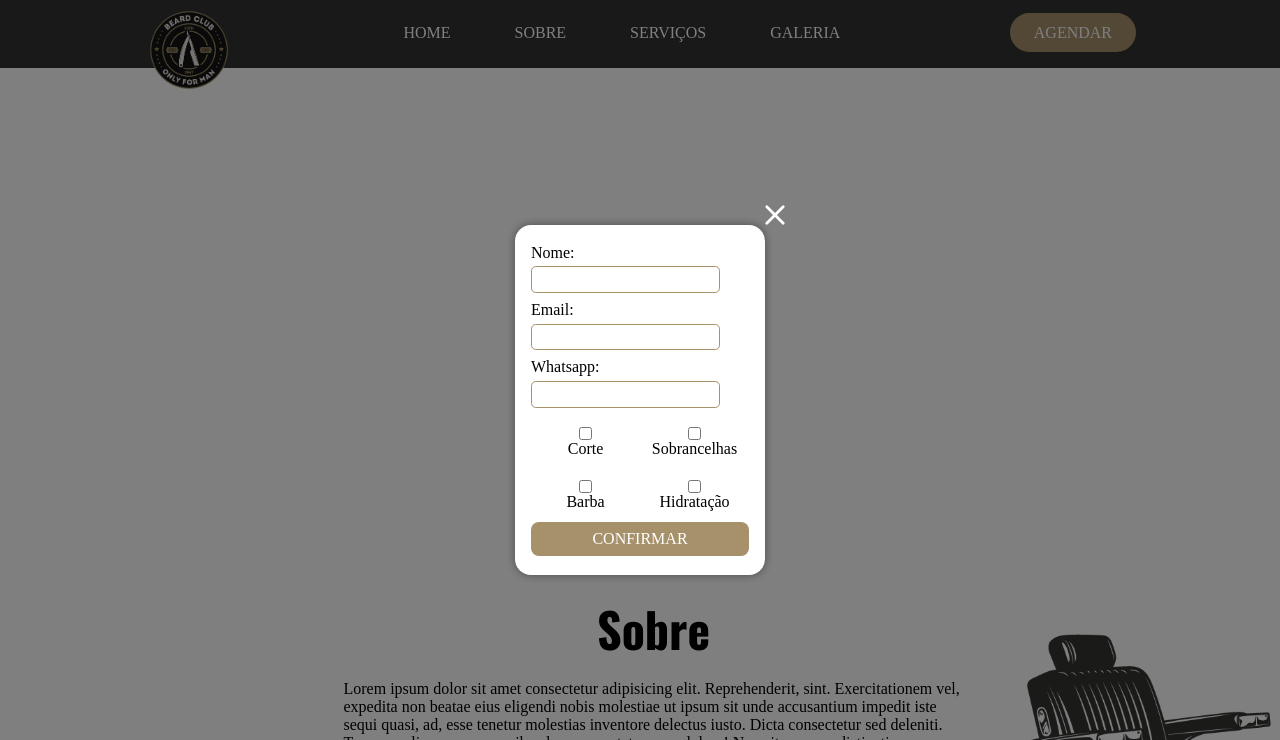
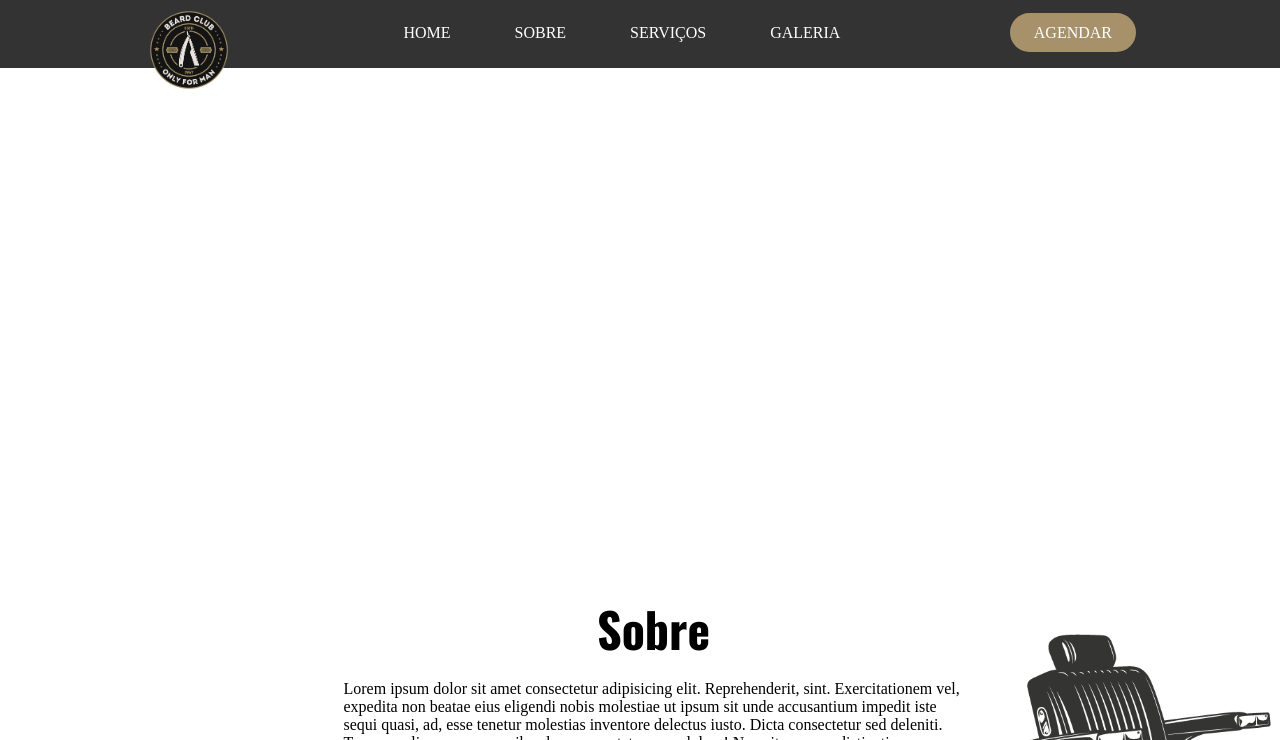
Before and after one commit to MatheusSGomes/barbearia-front-end, a plain HTML site: page index.html in a window 1280 px wide. Shown: the top 740 px of the page. Drawn offline with nearby package versions, Linux system fonts and the light colour scheme; a web font is replaced by a local one.

Commit message:
Adicionado favicon, ajuste navbar e ajuste popup

```diff
--- a/assets/css/navbar.css
+++ b/assets/css/navbar.css
@@ -32,7 +32,7 @@ nav {
   color: #fff;
   text-transform: uppercase;
   border-bottom: 1px solid transparent;
-  padding: 1.5rem;
+  /* padding: 1.5rem; */
   border-bottom: 2px solid transparent;
 }
 
@@ -46,6 +46,11 @@ nav {
   color: #fff;
 }
 
+.menu-item-link {
+  display: block;
+  padding: 1.5rem;
+}
+
 .navigation > .btn-box {
   padding-top: 1.5rem;
   padding-bottom: 1.5rem;
--- a/assets/css/pop-up.css
+++ b/assets/css/pop-up.css
@@ -5,7 +5,7 @@
   bottom: 0;
   left: 0;
   right: 0;
-  display: flex;
+  display: none;
   justify-content: center;
   align-items: center;
 }
@@ -68,9 +68,7 @@
   border-radius: .5rem;
 }
 
-.popup-form {
-  /* display: none; */
-}
+
 
 .popup-successful {
   display: none;
--- a/index.html
+++ b/index.html
@@ -5,6 +5,7 @@
   <meta http-equiv="X-UA-Compatible" content="IE=edge">
   <meta name="viewport" content="width=device-width, initial-scale=1.0">
   <title>Barbearia</title>
+  <link rel="shortcut icon" href="./assets/images/barber-logo.png" type="image/x-icon">
 
   <!-- FONTS -->
   <link rel="preconnect" href="https://fonts.googleapis.com">
@@ -31,21 +32,23 @@
     <div class="container">
       <div class="navigation">
         <div class="nav-logo">
-          <img src="./assets/images/barber-logo.png">
+          <a href="#home">
+            <img src="./assets/images/barber-logo.png">
+          </a>
         </div>
         <div class="nav-menu">
           <ul class="box-menu">
             <li class="menu-item">
-              <a href="#home">Home</a>
+              <a class="menu-item-link" href="#home">Home</a>
             </li>
             <li class="menu-item">
-              <a href="#about">Sobre</a>
+              <a class="menu-item-link" href="#about">Sobre</a>
             </li>
             <li class="menu-item">
-              <a href="#services">Serviços</a>
+              <a class="menu-item-link" href="#services">Serviços</a>
             </li>
             <li class="menu-item">
-              <a href="#gallery">Galeria</a>
+              <a class="menu-item-link" href="#gallery">Galeria</a>
             </li>
           </ul>
         </div>
@@ -331,18 +334,18 @@
 
       <div class="popup-error">
         <img class="icon-error" src="./assets/icons/error-popup.svg" width="120px" />
-        <p>Não foi possível agendar o horário</p>
+        <p>Não foi possível agendar o horário, tente novamente</p>
       </div>
 
-      <form class="popup-form" action="#">
+      <form class="popup-form" action="#" method="POST">
         <label for="name">Nome: </label>
-        <input class="input-popup" type="text" name="name" id="name" autocomplete="off">
+        <input class="input-popup" type="text" name="name" id="name" autocomplete="off" />
 
         <label for="name">Email: </label>
-        <input class="input-popup" type="text" name="name" id="name" autocomplete="off">
+        <input class="input-popup" type="text" name="name" id="name" autocomplete="off" />
 
         <label for="name">Whatsapp: </label>
-        <input class="input-popup" type="text" name="name" id="name" autocomplete="off">
+        <input class="input-popup" type="text" name="name" id="name" autocomplete="off" />
 
         <div class="popup-services">
           <div class="popup-services-option">
```
